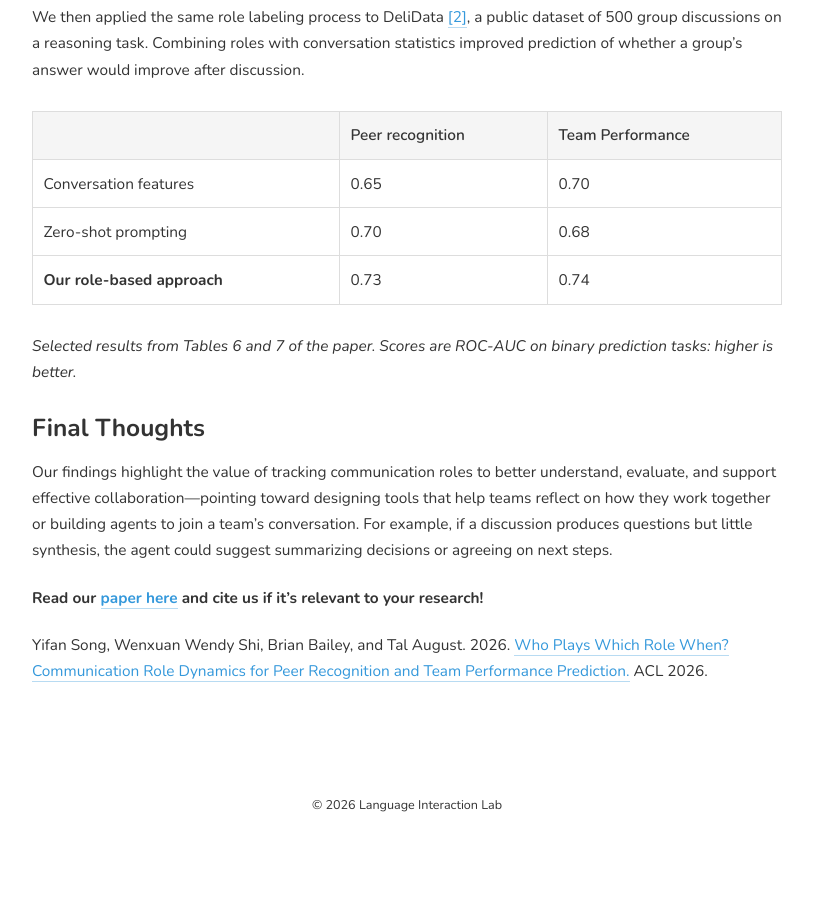
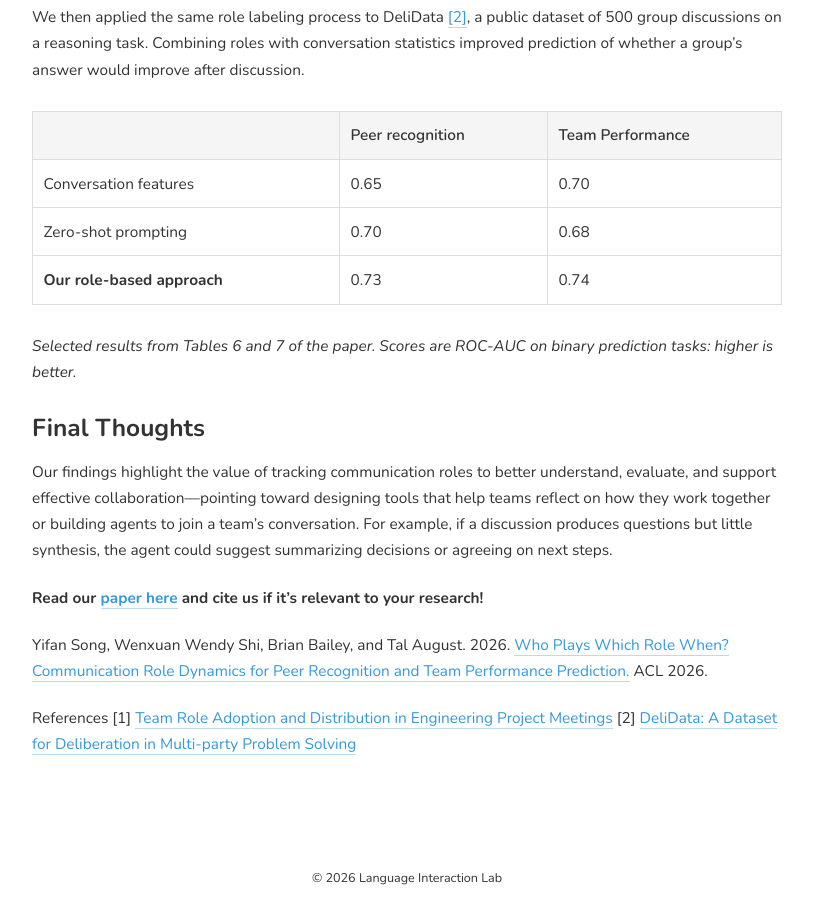
Before and after one commit to LanguageInteraction/LanguageInteraction.github.io, a Jekyll site: the page built from _posts/2026-10-30-how-team-roles-change-as-a-project-unfolds.md, in a window 1280 px wide and 900 px high, scrolled down 2054 px. Shown: the whole window, without its empty margins (233-1046 px from the left). Built offline with Jekyll 4.4.1, drawn with Linux system fonts in a browser that asks for light colours; comment, search, counter and statistics services are not loaded; before the commit the page ends 2881 px from its top, so only the background shows below that.

Commit message:
Update 2026-10-30-how-team-roles-change-as-a-project-unfolds.md

```diff
--- a/_posts/2026-10-30-how-team-roles-change-as-a-project-unfolds.md
+++ b/_posts/2026-10-30-how-team-roles-change-as-a-project-unfolds.md
@@ -52,3 +52,8 @@ Our findings highlight the value of tracking communication roles to better under
 **Read our [paper here](https://aclanthology.org/2026.acl-long.1930/) and cite us if it’s relevant to your research!**
 
 Yifan Song, Wenxuan Wendy Shi, Brian Bailey, and Tal August. 2026. [Who Plays Which Role When? Communication Role Dynamics for Peer Recognition and Team Performance Prediction.](https://aclanthology.org/2026.acl-long.1930/) ACL 2026.
+
+
+References
+[1] [Team Role Adoption and Distribution in Engineering Project Meetings](https://www.mdpi.com/2076-328x/10/2/57)
+[2] [DeliData: A Dataset for Deliberation in Multi-party Problem Solving](https://dl.acm.org/doi/10.1145/3610056)
```
